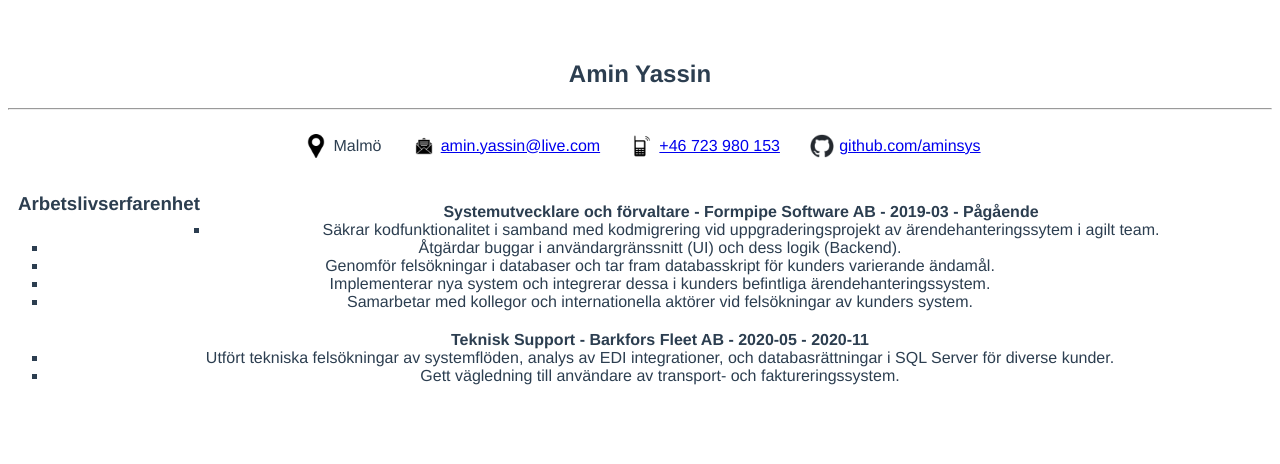
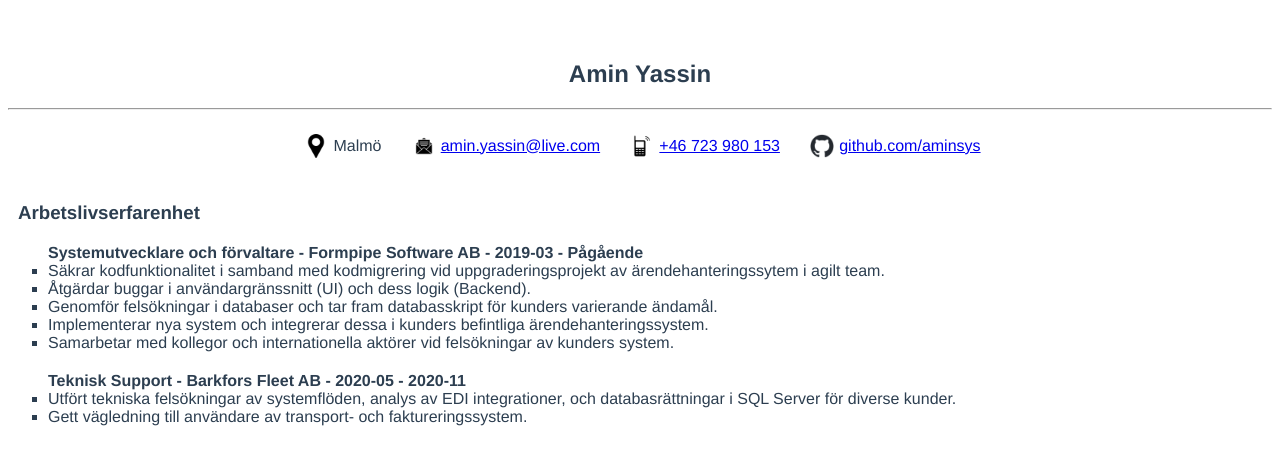
Before and after one commit to aminsys/CVue, a Vue app in the folder Portfolio/: page / in a window 1280 px wide. Shown: the top 464 px of the page. Built offline with nearby package versions, Linux system fonts and the light colour scheme.

Commit message:
Fixed alignment of text

```diff
--- a/Portfolio/src/components/ExpComponent.vue
+++ b/Portfolio/src/components/ExpComponent.vue
@@ -1,6 +1,6 @@
 <template>
     <h3 id="avsnitt">Arbetslivserfarenhet</h3>
-    <div>
+    <div id="workSection">
         <ol>
             <li id="workItems" v-for="item in workItems">
                 {{ item.role }} - {{ item.company }} - {{ item.date }}
@@ -48,8 +48,8 @@ export default {
 
 <style>
 #avsnitt {
-    float: left;
-    margin: 10px;
+    text-align: left;
+    margin-left: 10px;
 }
 
 #workItems {
@@ -62,4 +62,8 @@ export default {
     font-weight: normal;
     list-style-type: square;
 }
+
+#workSection {
+    text-align: left;
+}
 </style>
```
